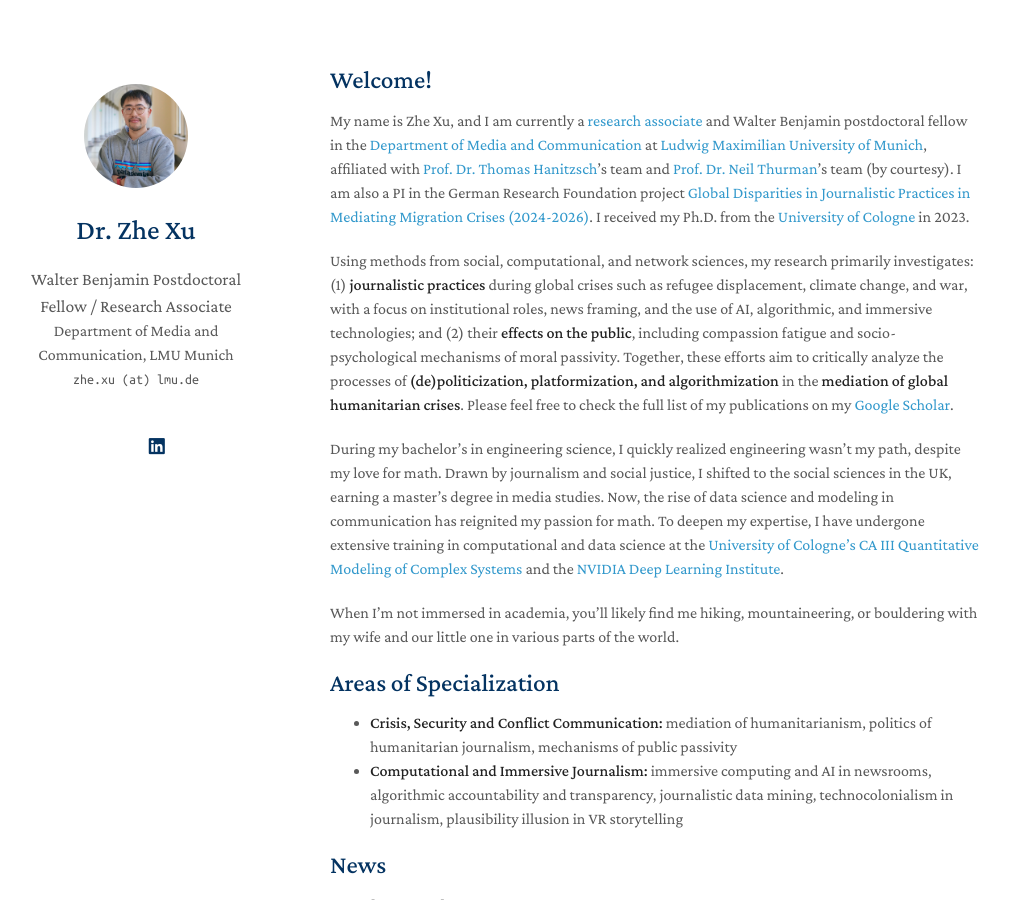
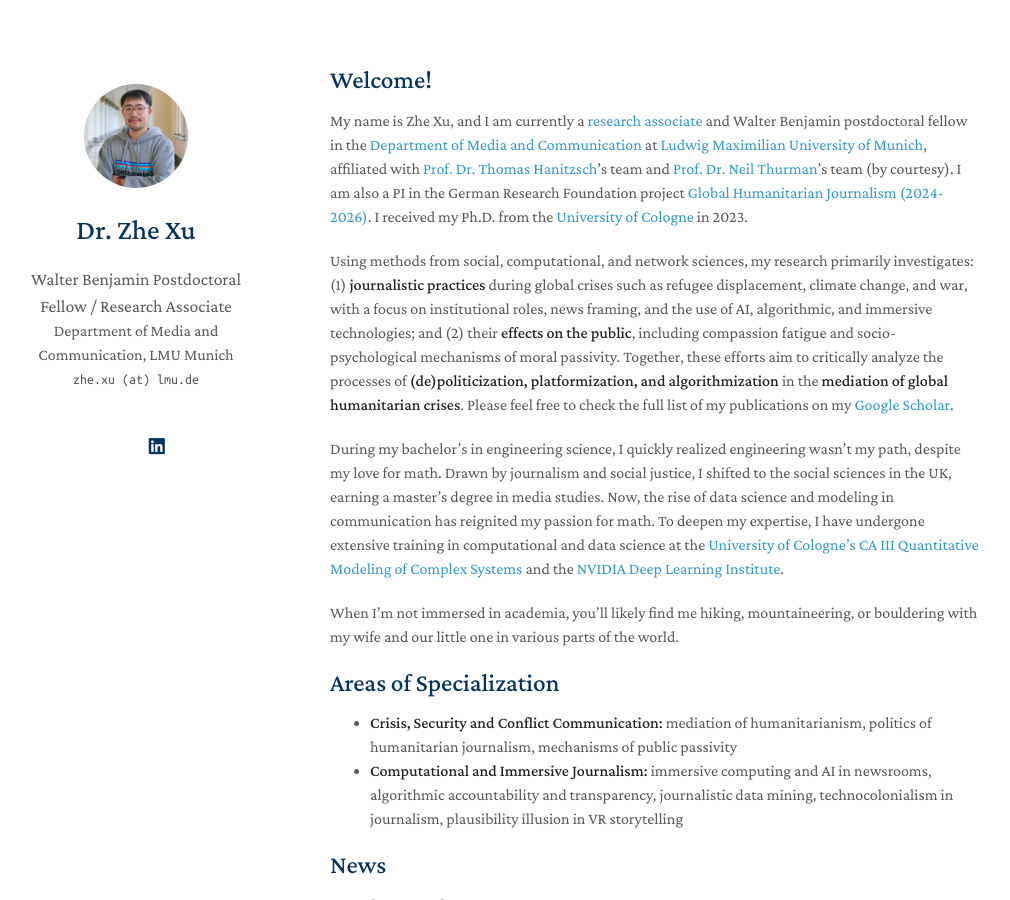
Before and after one commit to zhexuphd/home, a Jekyll site: the page built from index.md, in a window 1280 px wide and 900 px high. Shown: the whole window, without its empty margins (140-1150 px from the left). Built offline with Jekyll 4.4.1, drawn with Linux system fonts in a browser that asks for light colours; a style sheet for code colours, icons or effects is not loaded; our own code applies the rules of GitHub Pages for plain Markdown files.

Commit message:
Update index.md

```diff
--- a/index.md
+++ b/index.md
@@ -4,7 +4,7 @@
 
 ## Welcome!
 
-My name is Zhe Xu, and I am currently a [research associate](https://www.ifkw.uni-muenchen.de/organisation/personen/mitarbeiter/xu_zhe/index.html) and Walter Benjamin postdoctoral fellow in the [Department of Media and Communication](https://www.ifkw.uni-muenchen.de/index.html) at [Ludwig Maximilian University of Munich](https://www.lmu.de/en/), affiliated with [Prof. Dr. Thomas Hanitzsch](https://www.ifkw.uni-muenchen.de/organisation/personen/professoren/hanitzsch_thomas/index.html)'s team and [Prof. Dr. Neil Thurman](https://neilthurman.com/)'s team (by courtesy). I am also a PI in the German Research Foundation project [Global Disparities in Journalistic Practices in Mediating Migration Crises (2024-2026)](https://gepris.dfg.de/gepris/projekt/539233881?context=projekt&task=showDetail&id=539233881&). I received my Ph.D. from the [University of Cologne](https://portal.uni-koeln.de/es/uoc-home) in 2023.
+My name is Zhe Xu, and I am currently a [research associate](https://www.ifkw.uni-muenchen.de/organisation/personen/mitarbeiter/xu_zhe/index.html) and Walter Benjamin postdoctoral fellow in the [Department of Media and Communication](https://www.ifkw.uni-muenchen.de/index.html) at [Ludwig Maximilian University of Munich](https://www.lmu.de/en/), affiliated with [Prof. Dr. Thomas Hanitzsch](https://www.ifkw.uni-muenchen.de/organisation/personen/professoren/hanitzsch_thomas/index.html)'s team and [Prof. Dr. Neil Thurman](https://neilthurman.com/)'s team (by courtesy). I am also a PI in the German Research Foundation project [Global Humanitarian Journalism (2024-2026)](https://gepris.dfg.de/gepris/projekt/539233881?context=projekt&task=showDetail&id=539233881&). I received my Ph.D. from the [University of Cologne](https://portal.uni-koeln.de/es/uoc-home) in 2023.
 
 Using methods from social, computational, and network sciences, my research primarily investigates: (1) **journalistic practices** during global crises such as refugee displacement, climate change, and war, with a focus on institutional roles, news framing, and the use of AI, algorithmic, and immersive technologies; and (2) their **effects on the public**, including compassion fatigue and socio-psychological mechanisms of moral passivity. Together, these efforts aim to critically analyze the processes of **(de)politicization, platformization, and algorithmization** in the **mediation of global humanitarian crises**. Please feel free to check the full list of my publications on my [Google Scholar](https://scholar.google.de/citations?user=lxUyedYAAAAJ&hl=en&oi=sra).
 
```
